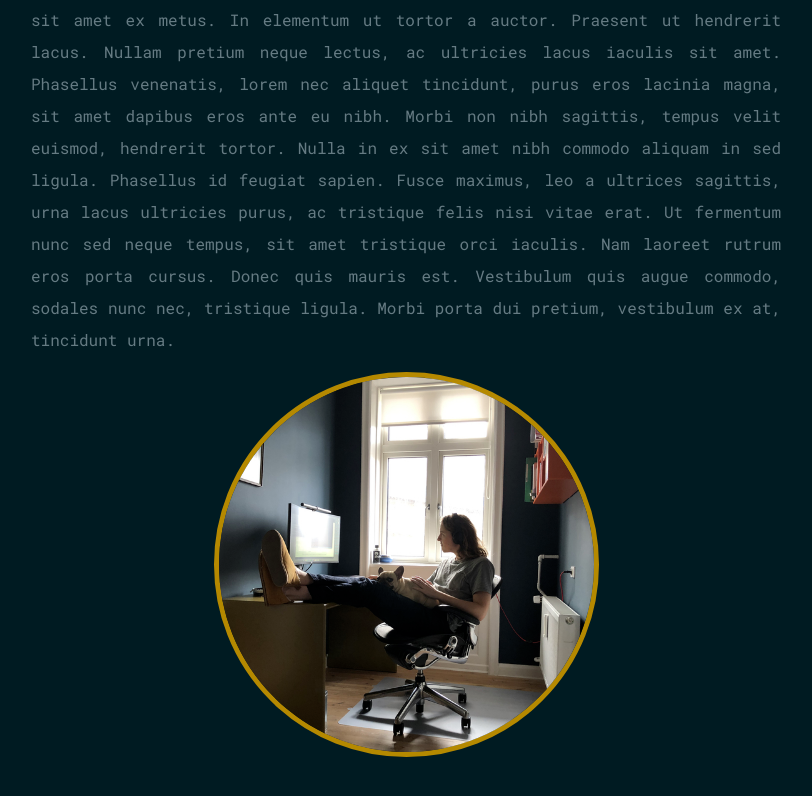
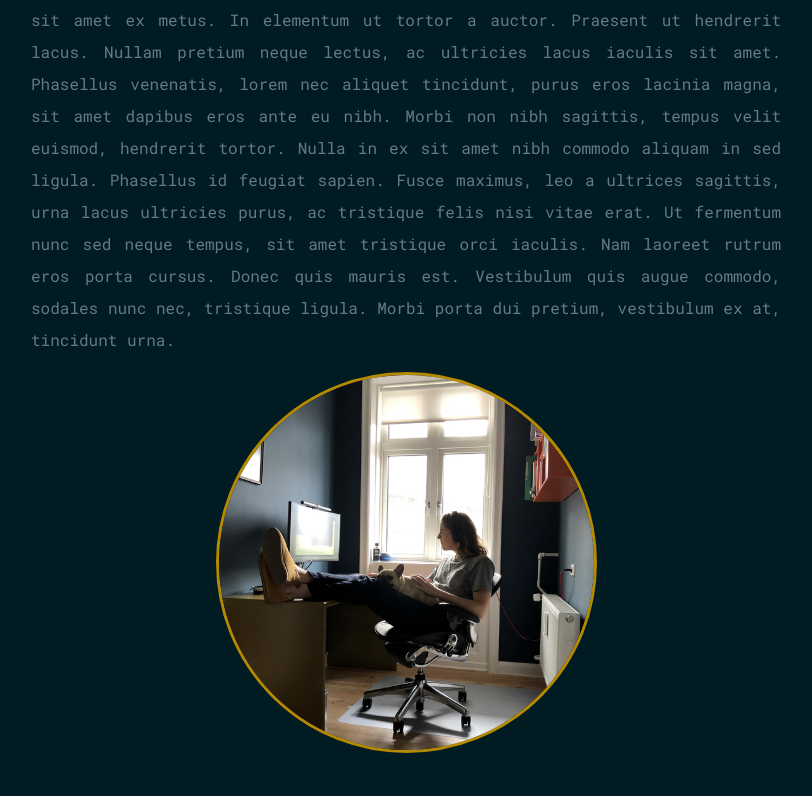
Before and after one commit to fkoh111/fkhonline, a React (Create React App) app: page /About in a window 1280 px wide. Shown: the part 3864-4660 px from the top of the page, without its empty margins (234-1046 px from the left). Built offline with nearby package versions, Linux system fonts and the light colour scheme; no server answers; a web font is replaced by a local one.

Commit message:
increased border pixels for profile

```diff
--- a/src/css/style.css
+++ b/src/css/style.css
@@ -126,6 +126,6 @@ a:hover {
   display: block;
   margin-left: auto;
   margin-right: auto;
-  border: solid 5px;
+  border: solid 3px;
   color: #b58900;
 }
```
